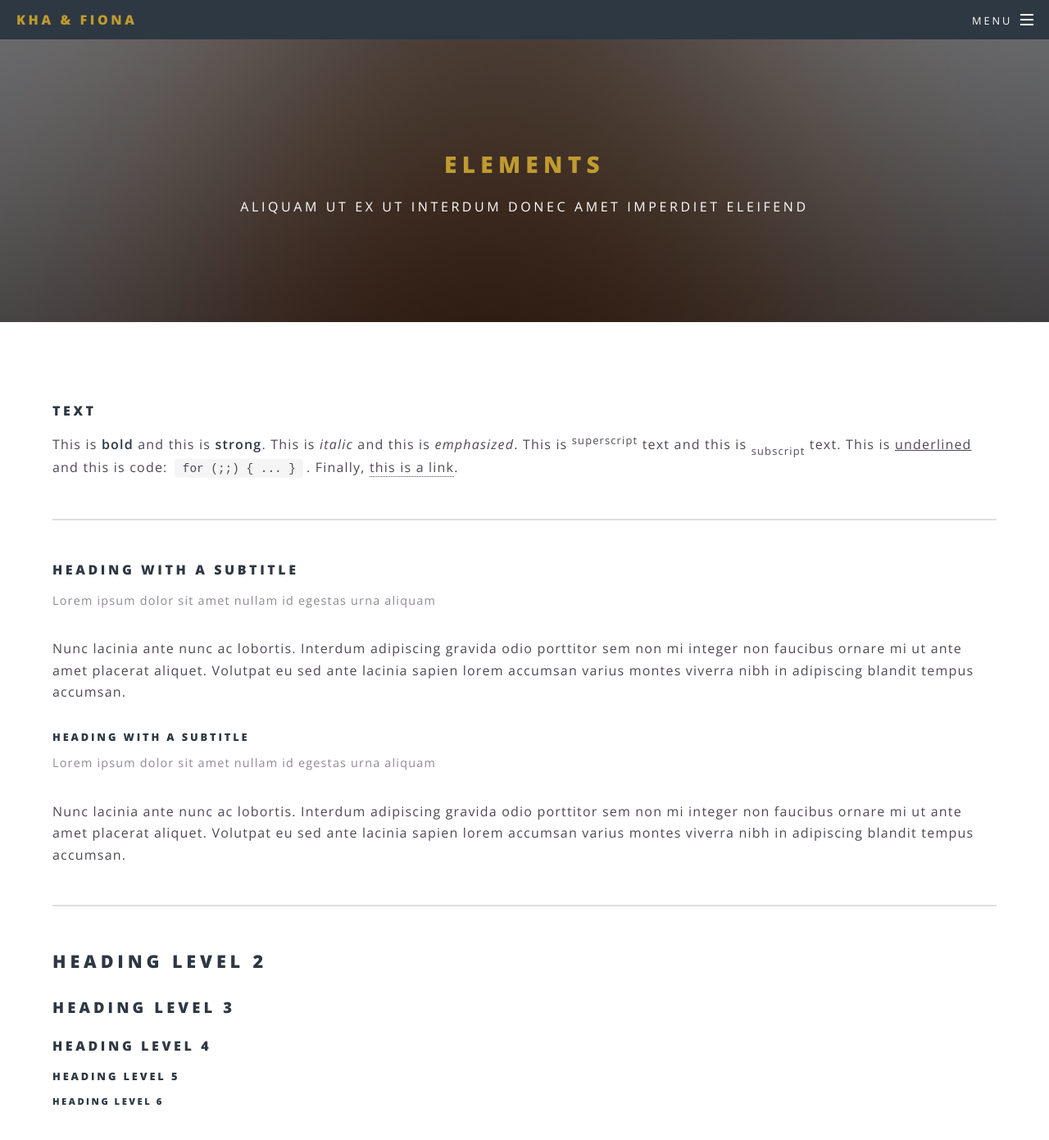
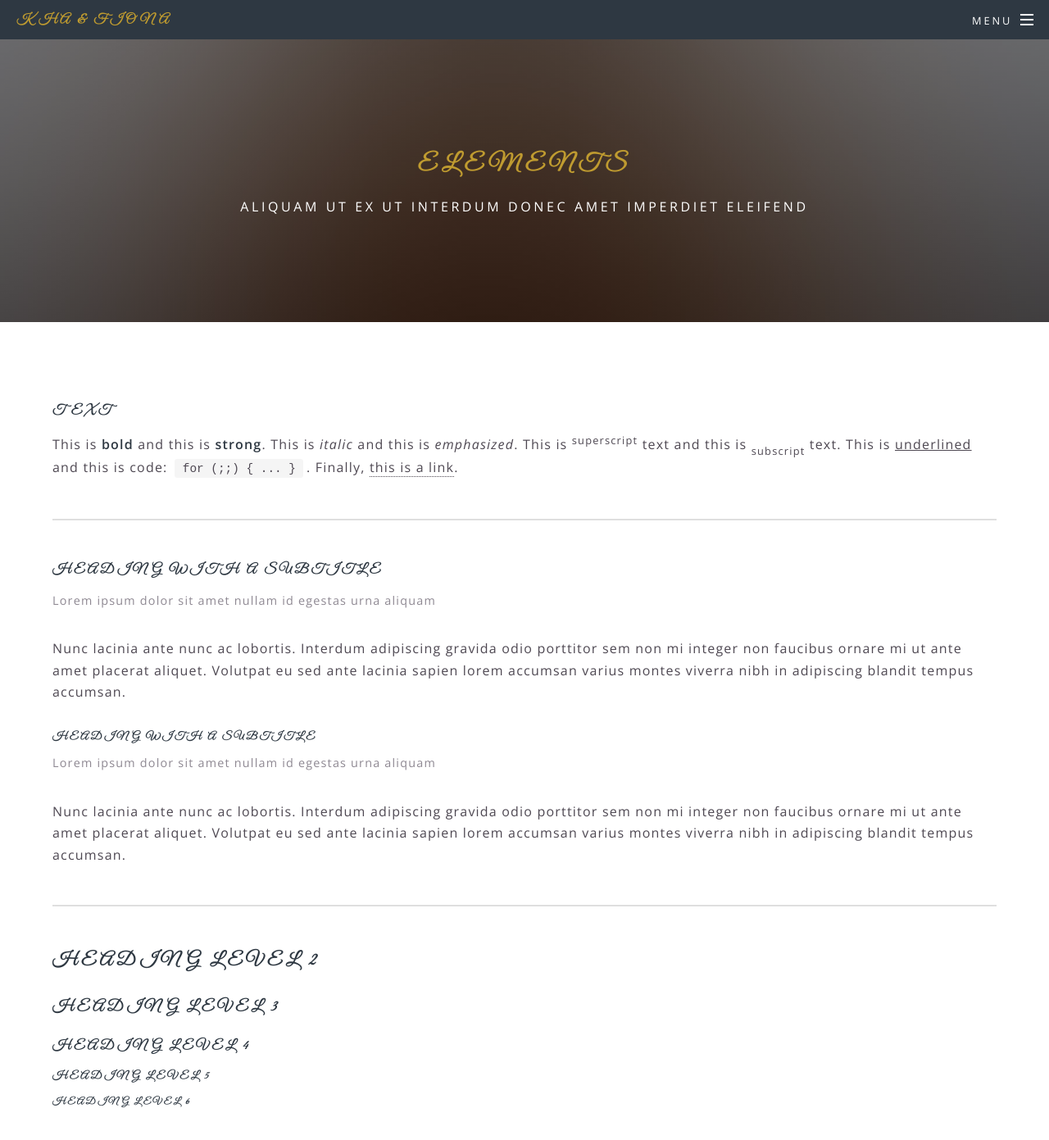
Before and after one commit to fionakha/fionakha.github.io, a Jekyll site: the page built from elements.html, in a window 1280 px wide and 1400 px high. Shown: the top 1391 px of the window at 82% size. Built offline with Jekyll 4.4.1, drawn with Linux system fonts in a browser that asks for light colours.

Commit message:
upload font

```diff
--- a/css/main.scss
+++ b/css/main.scss
@@ -9,6 +9,7 @@ $baseurl: '{{ site.baseurl }}/images';
 @import 'libs/mixins';
 @import 'font-awesome.min.css';
 @import url('https://fonts.googleapis.com/css?family=Open+Sans:400,400italic,600,600italic,800,800italic');
+@import url('https://fonts.googleapis.com/css?family=Great+Vibes');
 
 /*
 	Spectral by HTML5 UP
@@ -97,6 +98,7 @@ $baseurl: '{{ site.baseurl }}/images';
 
 	h1, h2, h3, h4, h5, h6 {
 		/* color: _palette(fg-bold); */
+		font-family: 'Great Vibes', cursive;
 		color: #bf9b30;
 		font-weight: _font(weight-extrabold);
 		letter-spacing: _size(letter-spacing-alt);
```
